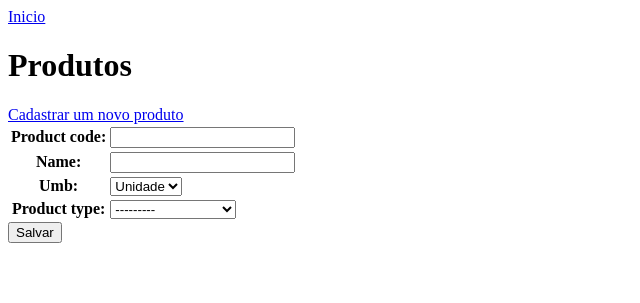
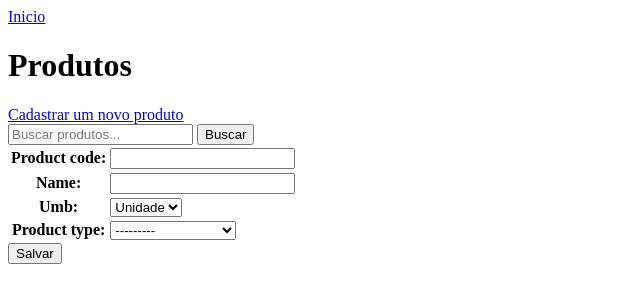
Before and after one commit to rochamrcs/wms-django, a Django app: page /products/new_product/ in a window 1280 px wide. Shown: the top 303 px of the page, without its empty margins (0-640 px from the left). Run offline with Django 5.2, Linux system fonts and the light colour scheme.

Commit message:
feat: add product search

```diff
--- a/products/templates/product_base.html
+++ b/products/templates/product_base.html
@@ -10,6 +10,12 @@
     <h1>Produtos</h1>
     <a href="{% url 'products:new_product' %}">Cadastrar um novo produto</a>
 
+    <form method="GET">
+        <div>
+            <input type="text" name="q" placeholder="Buscar produtos..." value="{{ request.GET.q }}">
+            <button type="submit">Buscar</button>
+        </div>
+    </form>
         {% block content %}
 
         {% endblock %}
```
